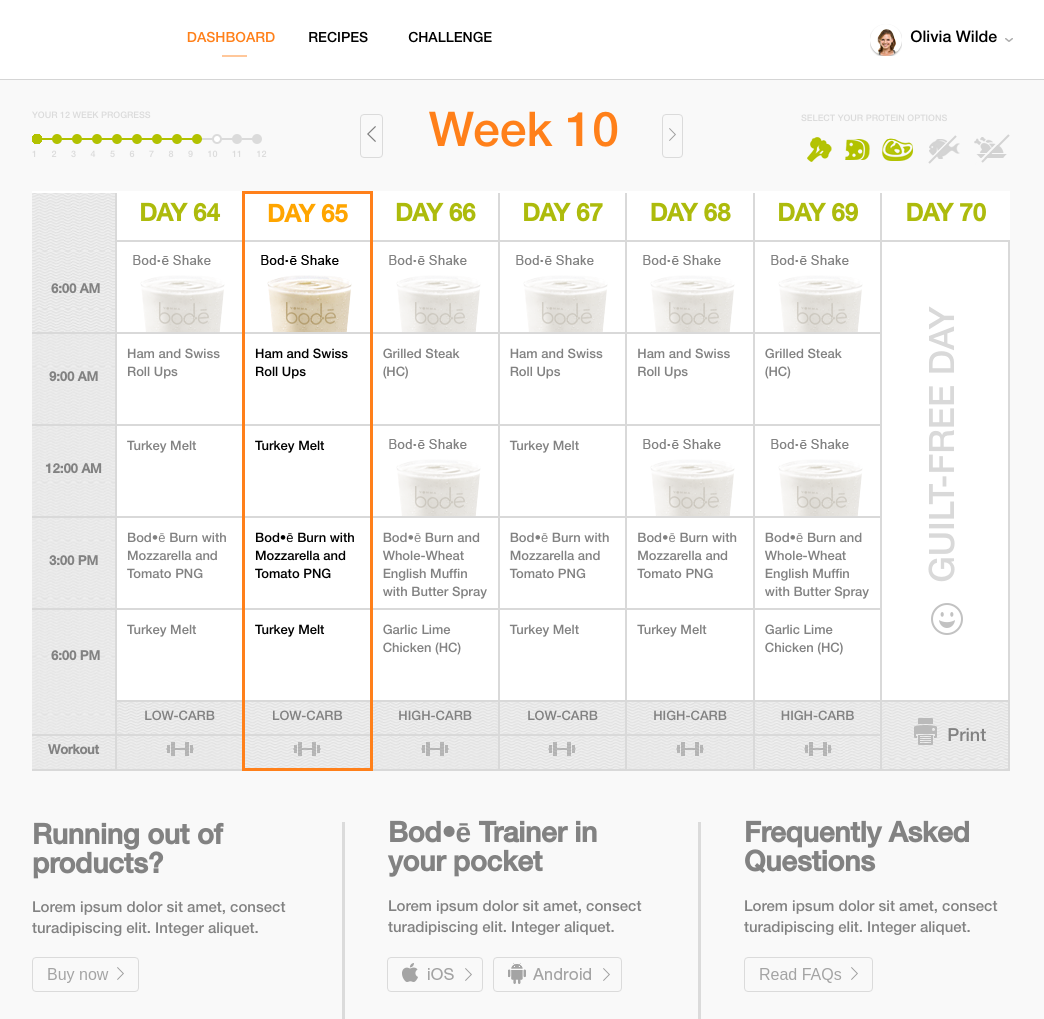
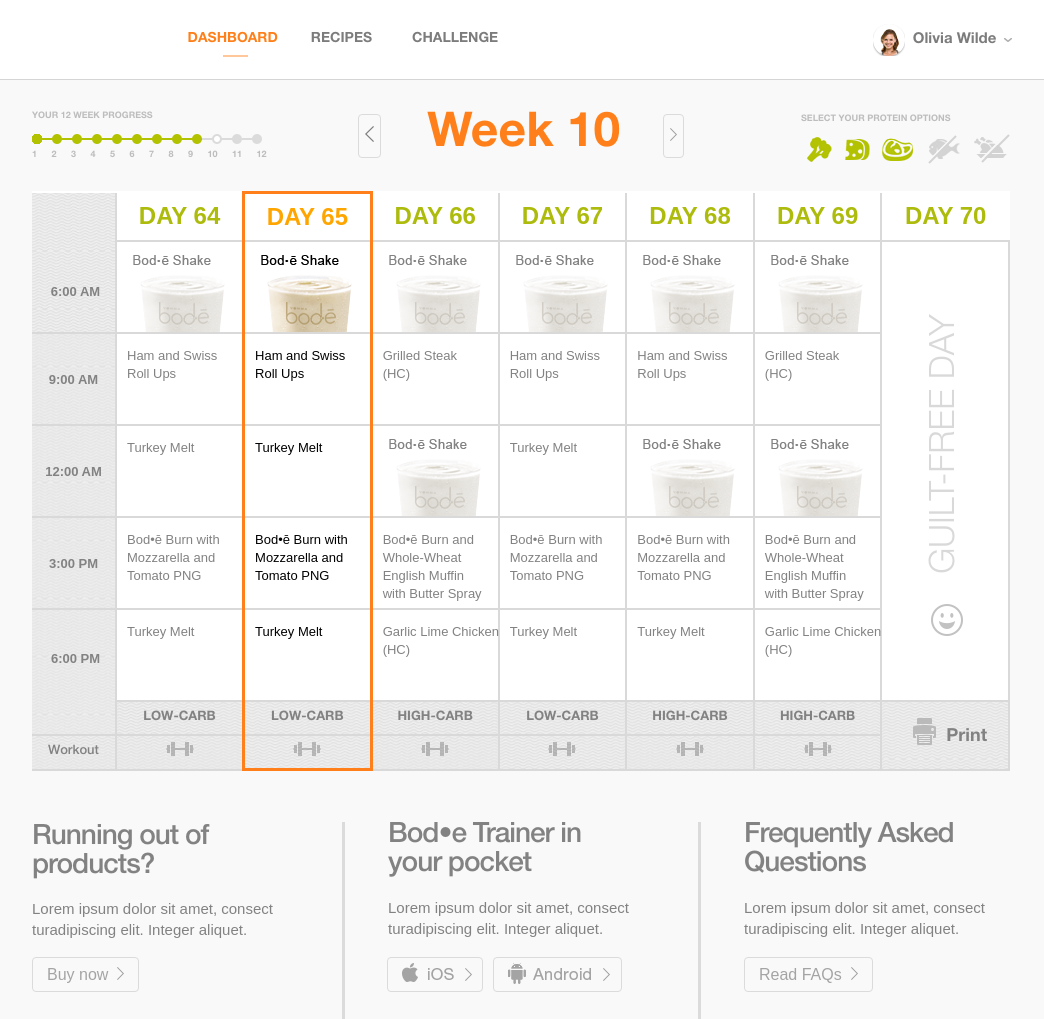
Before and after one commit to SAK74/some_exercise, a React app: page / in a window 1280 px wide. Shown: the whole page, without its empty margins (119-1163 px from the left). Built offline with nearby package versions, Linux system fonts and the light colour scheme.

Commit message:
fonts fixed

```diff
--- a/src/MainApp.js
+++ b/src/MainApp.js
@@ -12,6 +12,7 @@
     for (let i = 1; i < 85; i++) temp[i] = [];
     return temp;
   });
+  // eslint-disable-next-line
   const [any, setAny] = useState();
   const line = <img className = "line" src = ".\PNG\line.png" alt = "line"/>;
 
@@ -221,7 +222,7 @@
                 <h2>Running out of products?</h2>
                 <p className = "first_section">Lorem ipsum dolor sit amet, consect turadipiscing elit. Integer aliquet.</p>
                 <Button>Buy now &nbsp;<img src = ".\PNG\arrow.png" alt= ""/></Button>
-              <h2>Bod•ē Trainer in <br/>your pocket</h2>
+              <h2>Bod•e Trainer in <br/>your pocket</h2>
               <p>Lorem ipsum dolor sit amet, consect turadipiscing elit. Integer aliquet.</p>
                 <IOS><img src = ".\PNG\IOS.png" alt= ""/></IOS>
                 <Android><img src = ".\PNG\Android.png" alt= ""/></Android>
--- a/src/index.css
+++ b/src/index.css
@@ -1,10 +1,24 @@
 @font-face {
-  font-family: 'Helvetica Neue LTStd-Md';
-  src: url('./HelveticaNeueLTStd-Md.otf');
+  font-family: HelveticaNeueLTStd;
+  src: url('./Fonts/HelveticaNeueLTStd-Roman.otf');
+}
+@font-face {
+  font-family: HelveticaNeueLTStd;
+  src: url('./Fonts/HelveticaNeueLTStd-Md.otf');
+  font-weight: bold;
+}
+@font-face {
+  font-family: HelveticaNeueLTStd;
+  src: url('./Fonts/HelveticaNeueLTStd-Bd.otf');
+  font-weight: bolder;
+}
+@font-face {
+  font-family: HelveticaNeueLTStd-Lt;
+  src: url('./Fonts/HelveticaNeueLTStd-Lt.otf');
 }
 body {
   margin: 0;
-  font-family: 'Helvetica Neue LTStd-Md', 'Helvetica Neue';
+  font-family: HelveticaNeueLTStd;
 
 }
 .main {
@@ -22,6 +36,7 @@
   display: flex;
   justify-content: space-around;
   border-bottom: 1px solid #d5d5d5;
+  color: #7c7c7c;
 }
 .view{
   width: 298px;
@@ -52,6 +67,7 @@
   display: flex;
   align-items: center;
   margin-left: 97px;
+  font-size: 15px;
 }
 .user img:first-child{
   margin-right: 8px;
@@ -69,7 +85,7 @@
   align-items: center;
   height: 111px;
   font-size: 9px;
-  color: #DBDBDB;
+  color: #bdbdbd;
 }
 .progresImg{
   margin: 12px 0 2px 0;
@@ -110,8 +126,11 @@
 }
 .vertical {
   transform: rotate(-90deg);
+  font-family: HelveticaNeueLTStd-Lt;
   font-size: 35px;
   color: #d9d9d9;
+  position: relative;
+  top: -10px;
 }
 .vertical+img{
   position: relative;
@@ -121,6 +140,7 @@
   border-collapse: collapse;
   background-color: white;
   font-size: 13px;
+  font-family: Arial;
   color: #828282;
   table-layout: fixed;
   width: 100%;
@@ -143,6 +163,7 @@
   padding: 0 -1px;
 }
 .last{
+    font-family: HelveticaNeueLTStd;
     position: initial;
     text-align: center;
     vertical-align: middle;
@@ -182,11 +203,6 @@
 th.active {
   color: orange;
 }
-.features{
-  column-count: 3;
-  column-rule: medium solid gray;
-  column-gap: 64px;
-}
 th{
   border-bottom: 2px solid #d9d9d9;
 }
@@ -201,7 +217,6 @@
   white-space: break-spaces;
   line-height: 18px;
 }
-
 .check{
   position: absolute;
   left: -34px;
@@ -212,12 +227,12 @@
   color: #828282;
   column-count: 3;
   column-rule: medium solid #dbdbdb;
-  grid-column-gap: 90px;
   column-gap: 90px;
   font-size: 15px;
   line-height: 21px;
 }
 .features h2{
+  letter-spacing: -1px;
   font-size: 28px;
   line-height: 29px;
 }
@@ -228,6 +243,7 @@
 .features p{
     position: relative;
     top: -6px;
+    font-family: Arial;
 }
 p.first_section{
   position: relative;
```
Also changed, not shown: src/Fonts/HelveticaNeueLTStd-Bd.otf (added), src/Fonts/HelveticaNeueLTStd-Lt.otf (added), src/Fonts/HelveticaNeueLTStd-Md.otf (added), src/Fonts/HelveticaNeueLTStd-Roman.otf (added).
